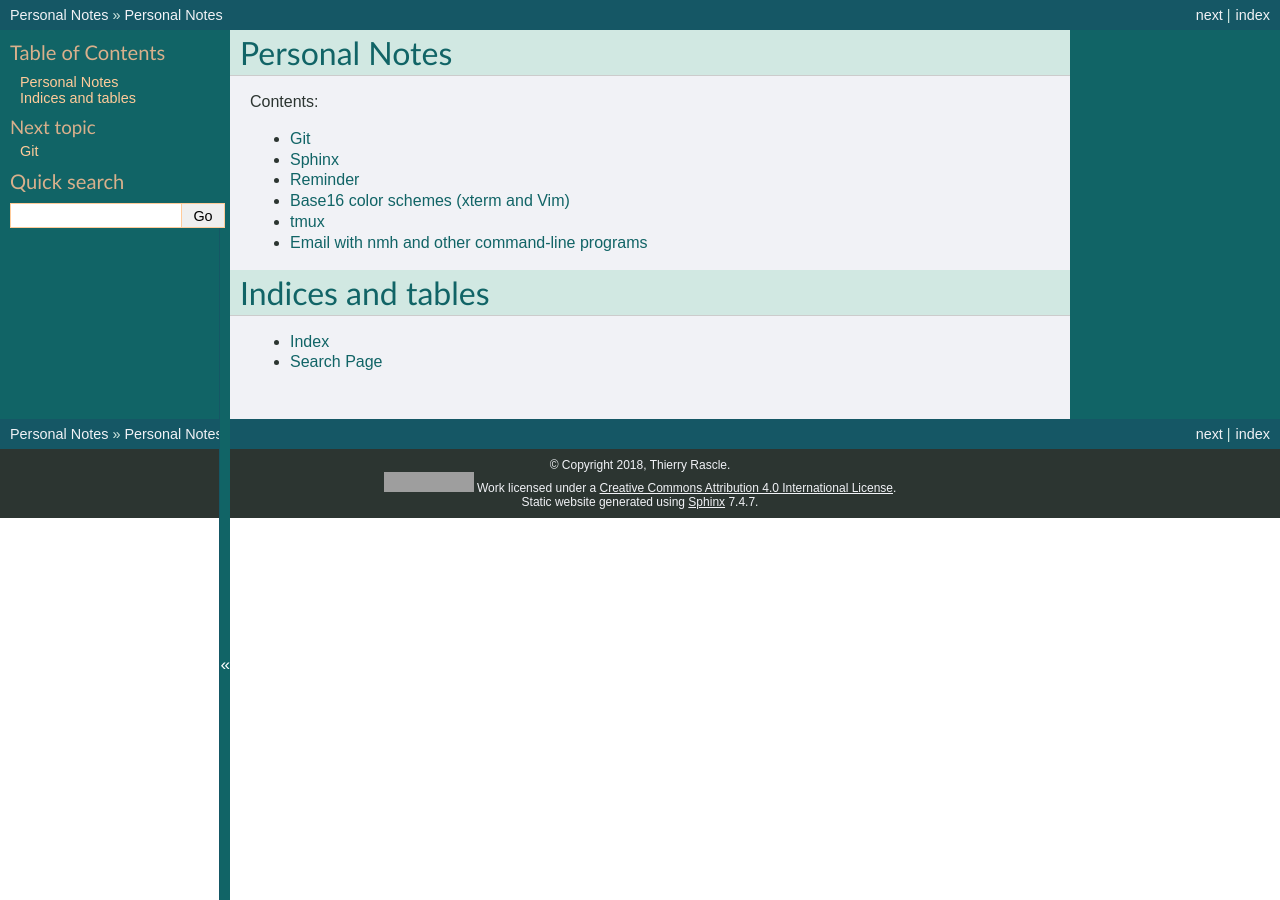
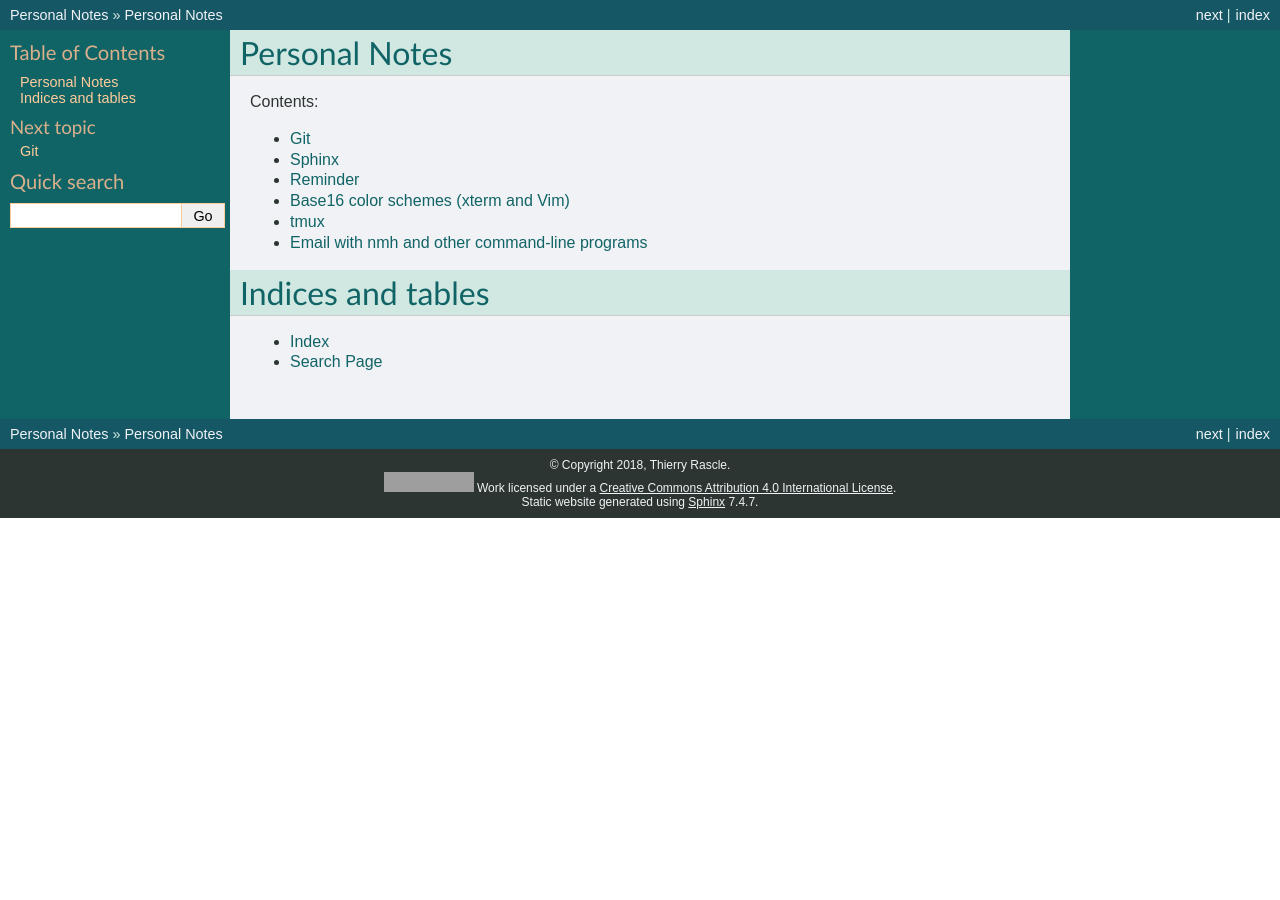
Before and after one commit to thierr26/thierr26_personal_notes_sphinx_sources, a Sphinx documentation site: the page built from source/index.rst, in a window 1280 px wide. Built offline with Sphinx 7.4.7, drawn with Linux system fonts in a browser that asks for light colours; grey boxes are pictures that could not be loaded.

Commit message:
Revert to non-collapsible sidebar

```diff
--- a/source/conf.py
+++ b/source/conf.py
@@ -83,7 +83,7 @@ html_theme = 'classic'
 #
 html_theme_options = {
     "stickysidebar" : True,
-    "collapsiblesidebar" : True,
+    "collapsiblesidebar" : False,
     "footerbgcolor" : '#2C3531',
     "footertextcolor" : '#F1F2F6',
     "sidebarbgcolor" : '#116466',
```
